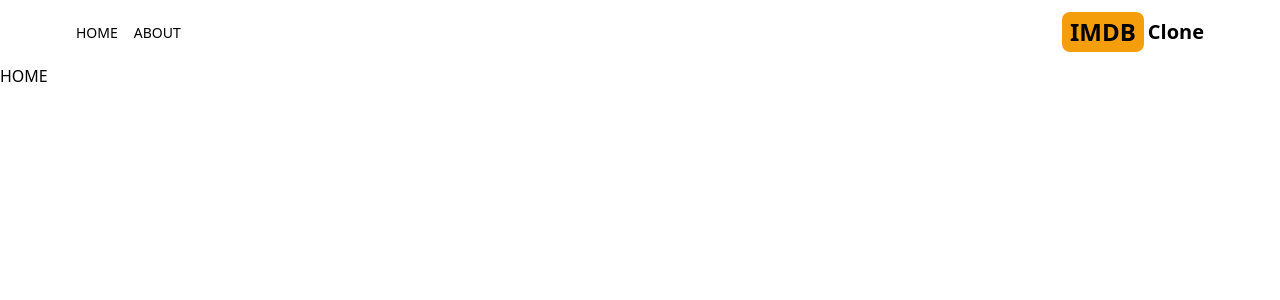
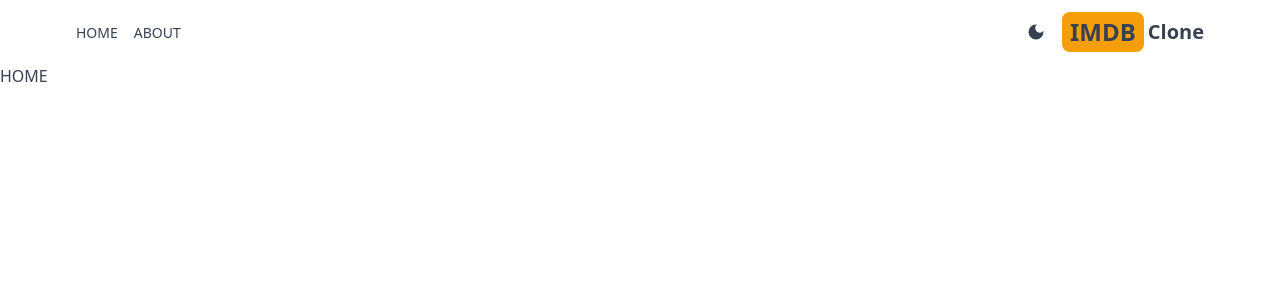
Before and after one commit to Abdisalamabdi303/Movie_Database_nextjs, a Next.js app: page / in a window 1280 px wide. Shown: the top 300 px of the page. Built offline with nearby package versions, Linux system fonts and the light colour scheme.

Commit message:
add themes

```diff
--- a/package.json
+++ b/package.json
@@ -10,6 +10,7 @@
   },
   "dependencies": {
     "next": "15.0.3",
+    "next-themes": "^0.4.3",
     "react": "19.0.0-rc-66855b96-20241106",
     "react-dom": "19.0.0-rc-66855b96-20241106",
     "react-icons": "^5.3.0"
--- /dev/null
+++ b/src/app/Providers.jsx
@@ -0,0 +1,12 @@
+'use client'
+import { ThemeProvider } from "next-themes"
+
+export default function Providers({children}) {
+  return (
+    <ThemeProvider defaultTheme='system' attribute='class'>
+        <div className="text-gray-700 dark:text-gray-200 dark:bg-gray-700 min-h-screen select-none transition-colors duration-300 ">
+            {children}
+        </div>
+    </ThemeProvider>
+  )
+}
--- /dev/null
+++ b/src/app/components/DarkMode.jsx
@@ -0,0 +1,18 @@
+'use client'
+import {MdLightMode, MdDarkMode} from 'react-icons/md'
+import { useTheme } from 'next-themes'
+
+export default function DarkMode() {
+    const {theme, setTheme, systemTheme}=useTheme()
+
+    const currentTheme =theme === 'system' ? systemTheme : theme
+
+  return (
+    <div>
+        {
+            currentTheme === 'dark' ? <MdLightMode onClick={()=>setTheme('light')} className='text-xl cursor-pointer hover:text-amber-500' /> :
+            <MdDarkMode onClick={()=>setTheme('dark')}  className='text-xl cursor-pointer hover:text-amber-500'/>
+        }
+    </div>
+  )
+}
--- a/src/app/components/Header.jsx
+++ b/src/app/components/Header.jsx
@@ -1,6 +1,8 @@
+import Link from "next/link";
 import Menuitems from "./Menuitems";
 import {AiFillHome} from 'react-icons/ai'
 import {BsFillInfoCircleFill} from 'react-icons/bs'
+import DarkMode from "./DarkMode";
 
 export default function Header() {
   return (
@@ -9,10 +11,14 @@ export default function Header() {
             <Menuitems tittle="home" address='/' Icon={AiFillHome}/>
             <Menuitems tittle="about" address='/about' Icon={BsFillInfoCircleFill}/>
         </div>
-        <div className='flex gap-1 items-center'>
-            <span className="text-2xl font-bold bg-amber-500 py-1 px-2 rounded-lg">IMDB</span>
-            <span className='text-xl font-semibold hidden sm:inline'>Clone</span>
+        <div className='flex items-center gap-4'>
+            <DarkMode/>
+            <Link href='/' className='flex gap-1 items-center'>
+                <span className="text-2xl font-bold bg-amber-500 py-1 px-2 rounded-lg">IMDB</span>
+                <span className='text-xl font-semibold hidden sm:inline'>Clone</span>
+            </Link>
         </div>
+
     </div>
   )
 }
--- a/src/app/layout.js
+++ b/src/app/layout.js
@@ -1,6 +1,7 @@
 import localFont from "next/font/local";
 import "./globals.css";
 import Header from "./components/Header";
+import Providers from "./Providers";
 
 const geistSans = localFont({
   src: "./fonts/GeistVF.woff",
@@ -24,8 +25,10 @@ export default function RootLayout({ children }) {
       <body
         className={`${geistSans.variable} ${geistMono.variable} antialiased`}
       >
+        <Providers>
         <Header/>
         {children}
+        </Providers>
       </body>
     </html>
   );
--- a/tailwind.config.js
+++ b/tailwind.config.js
@@ -14,4 +14,5 @@ module.exports = {
     },
   },
   plugins: [],
+  darkMode:'class',
 };
```
Also changed, not shown: 1 other file (tests, documents, lock files or other folders).
